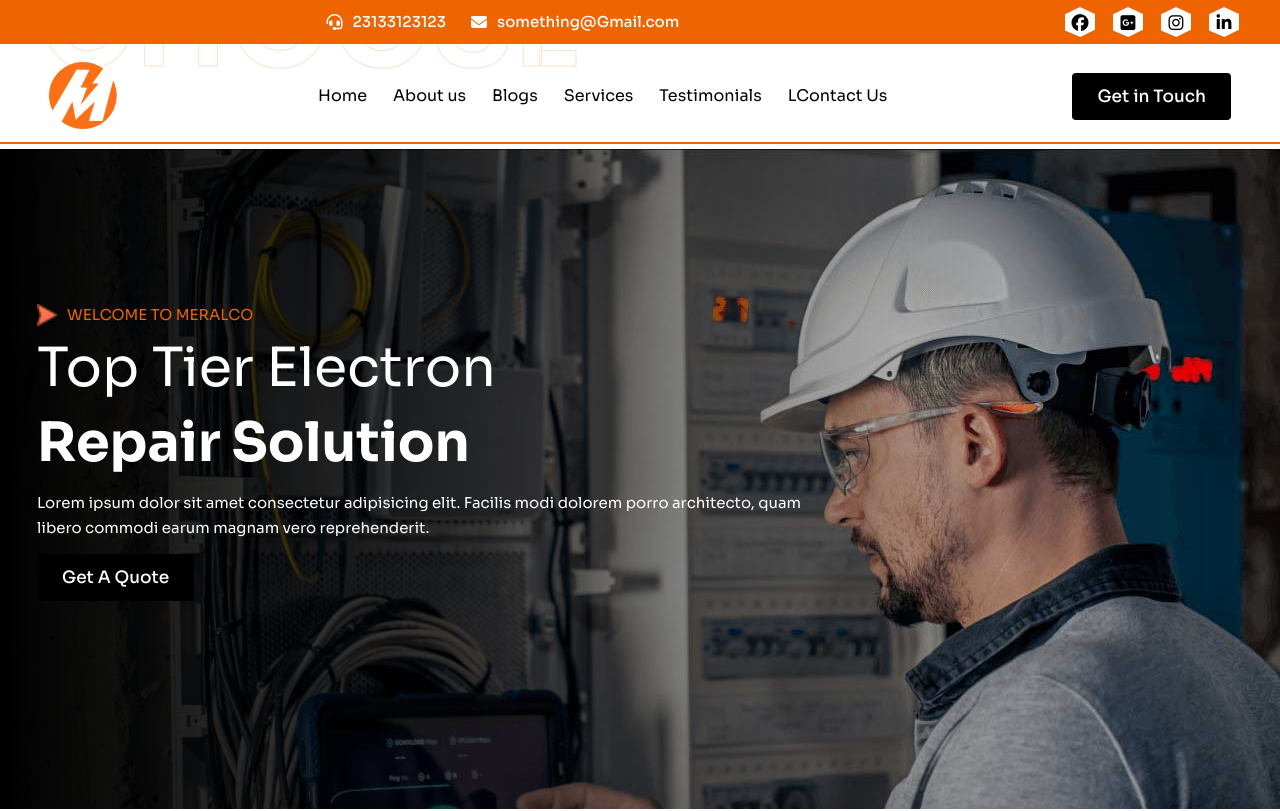
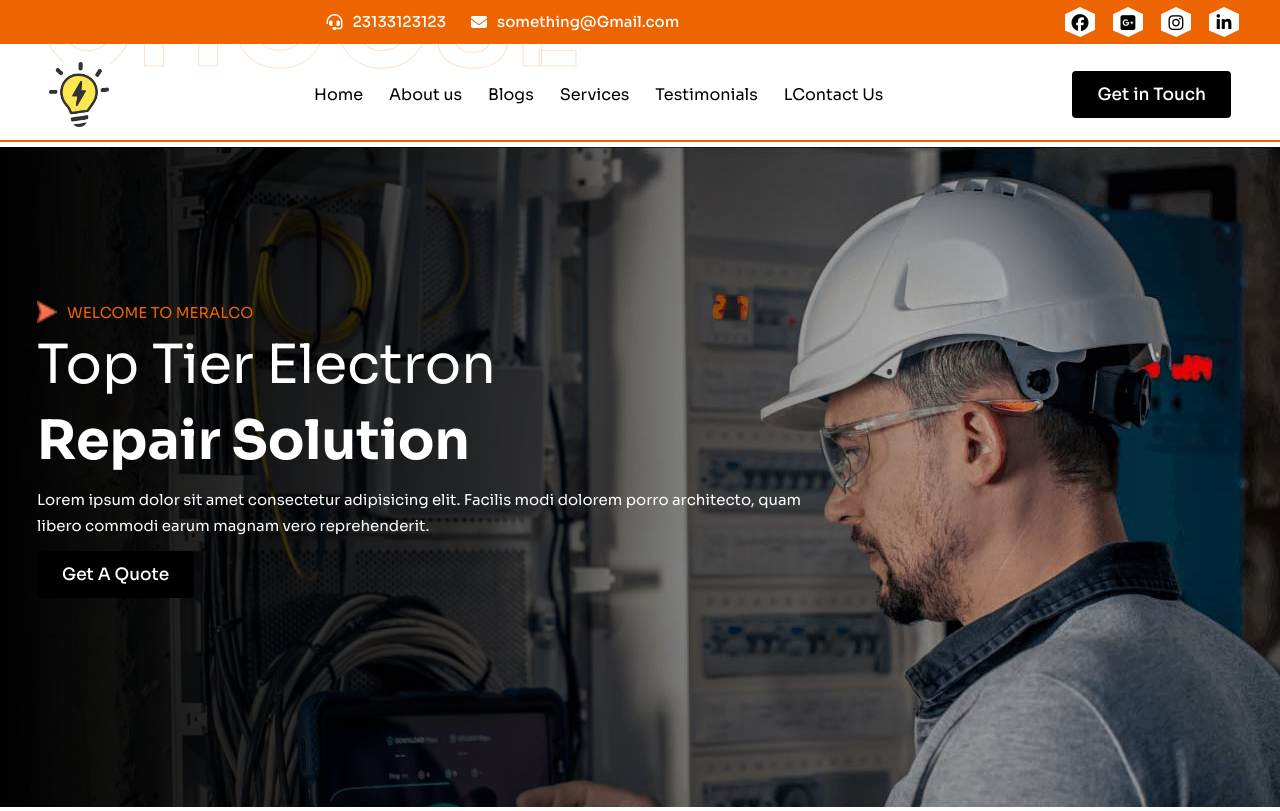
Before and after one commit to ggpio18/VAN-meralco_Re-designed-ReCode_Rumble_Event, a plain HTML site: page index.html in a window 1280 px wide. Shown: the top 811 px of the page. Drawn offline with nearby package versions, Linux system fonts and the light colour scheme.

Commit message:
+=[Fix:re:deployment ]

```diff
--- a/index.html
+++ b/index.html
@@ -43,7 +43,7 @@
                 <div class="container">
                     <nav class="navbar navbar-expand-lg">
                         <div class="container-fluid">
-                          <a class="navbar-brand" href="#"><img src="/assets/logo2.png" alt=""></a>
+                          <a class="navbar-brand" href="#"><img src="/assets/logo3.png" alt="logo" style="width: 60px; height: auto;"></a>
                           <button class="navbar-toggler" type="button" data-bs-toggle="collapse" data-bs-target="#navbarSupportedContent" aria-controls="navbarSupportedContent" aria-expanded="false" aria-label="Toggle navigation">
                             <span class="navbar-toggler-icon"></span>
                           </button>
```
Also changed, not shown: assets/logo3.png (added).
